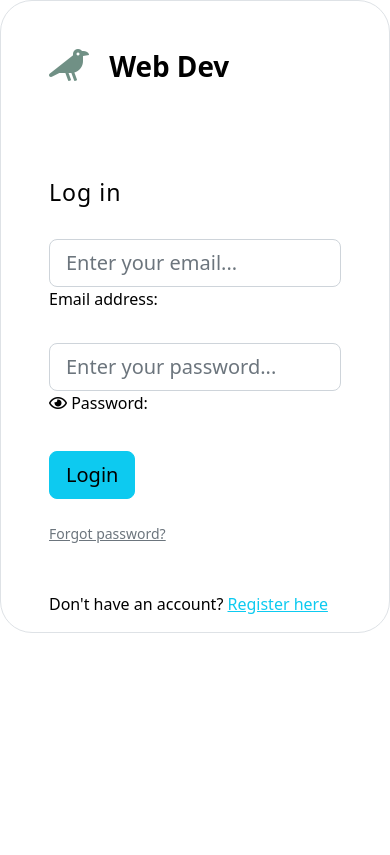
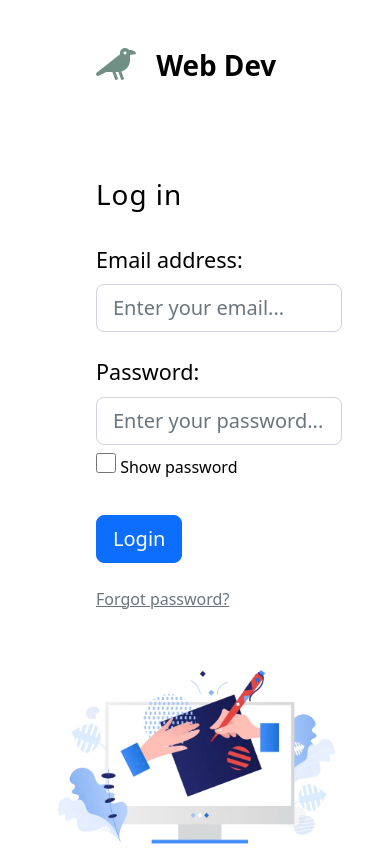
Before and after one commit to minhvu120201dn/company-hr, a PHP site: page / in a window 390 px wide. Before the commit the page ends 633 px from the top, so only its background shows below. Run offline with PHP 8.4, Linux system fonts and the light colour scheme; some libraries are stand-ins or nearby versions.

Commit message:
fix design

```diff
--- a/backend/db_conn.php
+++ b/backend/db_conn.php
@@ -3,7 +3,7 @@ function connect_database(){
     $hostName = "localhost";
     $userName = "root";
     $password = "Thanhvaviet!!";
-    $dbName = "company-hr";
+    $dbName = "company_hr";
     $conn = mysqli_connect($hostName, $userName, $password, $dbName);
     if (mysqli_connect_errno()) {
         echo "Failed to connect to MySQL: " . mysqli_connect_error();
--- a/backend/test.php
+++ b/backend/test.php
@@ -24,10 +24,13 @@ if (isset($_POST["login"])){
 }
 
 $conn = connect_database();
-$sql = "SELECT * FROM users WHERE username = '$email' AND password = '$password' ";
+$sql = "SELECT * FROM user WHERE email = '$email' AND password = '$password' ";
 $result = mysqli_query($conn, $sql);
 
 if ($result->num_rows == 0){
     echo "No user found";
 }
+else {
+    echo "user connected. mail: $email password: $password";
+}
 ?>
--- a/login.php
+++ b/login.php
@@ -1,70 +1,58 @@
-<!-- <body>
-    <div class="panel-body">
-        <form action="backend/test.php" method="post">
-        <div class="form-group">
-            <label for="email">Email:</label><br>
-            <input type="text" name="email" placeholder="Enter your email..."><br><br>
-        </div>
-        <div class="form-group">
-            <label for="password">Password:</label><br>
-            <input type="password" name="password" id="password" placeholder="Enter your password...">
-            <i class="far fa-eye" onclick="togglePassword()" style="margin-left: -30px; cursor: pointer;"></i><br><br>
-        </div>
-            <button type="submit" class="btn btn-secondary btn-md btn-block" name="login"> Log in </button>
-        </form>
-    </div>
-</body> -->
-  <!--Section: Section #5-->
-  <section id="section-5">
-    <!--Section: Demo-->
-    <section class="pb-4">
-  <div class="bg-white border rounded-5">
 
-    <section class="w-100">
+<!DOCTYPE html>
+<html lang="en">
+
+<head>
+    <title>Company-HR</title>
+    <meta name="viewport" content="width=device-width, initial-scale=1">
+    <link rel="stylesheet" href="https://cdn.jsdelivr.net/npm/bootstrap@5.2.2/dist/css/bootstrap.min.css">
+    <link rel="stylesheet" href="https://cdnjs.cloudflare.com/ajax/libs/font-awesome/5.13.0/css/all.min.css">
+    <link rel="stylesheet" href="styles.css">
+    <script src="https://cdn.jsdelivr.net/npm/bootstrap@5.2.2/dist/js/bootstrap.bundle.min.js"></script>
+</head>
+
+</html>
+<body>
+</body>
+  <div class="bg-white mx-5">
       <div class="row">
-        <div class="col-sm-5 text-black">
-
-          <div class="px-5 ms-xl-4">
+        <div class="col-sm-5 px-auto mx-auto text-black">
+          <div class="ps-5 ms-xl-4">
             <i class="fas fa-crow fa-2x me-3 pt-5 mt-xl-0" style="color: #709085;"></i>
             <span class="h1 fw-bold mb-0">Web Dev</span>
           </div>
 
-          <div class="d-flex align-items-center px-5 ms-xl-4 mt-5 pt-5 pt-xl-0 mt-xl-n5">
-
+          <div class="d-flex align-items-center ps-5 ms-xl-4 mt-5 pt-5 pt-xl-0 mt-xl-n5">
             <form style="width: 23rem;" action="backend/test.php" method="post">
 
-              <h3 class="fw-normal mb-3 pb-3" style="letter-spacing: 1px;">Log in</h3>
+              <h1 class="fw-normal mb-3 pb-3" style="letter-spacing: 1px;">Log in</h1>
 
               <div class="form-outline mb-4">
+                <label class="form-label fs-4" for="email">Email address:</label><br>
                 <input type="email" name="email" class="form-control form-control-lg" placeholder="Enter your email..."/>
-                <label class="form-label" for="email">Email address:</label><br>
               </div>
 
               <div class="form-group mb-4">
-
+                <label class="form-label fs-4" for="password">Password:</label>
                 <input type="password" name="password" id="password" class="form-control form-control-lg" placeholder="Enter your password..."/>
-                <i class="far fa-eye" onclick="togglePassword()" style="cursor: pointer;"></i>
-                <label class="form-label" for="password">Password:</label>
+                <input type="checkbox" class="checkbox mt-2" onclick="togglePassword()" style="cursor: pointer; width: 20px; height: 20px;">
+                <label class="form-label fs-6" for="password">Show password</label>
               </div>
 
               <div class="pt-1 mb-4">
-                <button type="submit" class="btn btn-info btn-lg btn-block" type="button" name="login">Login</button>
+                <button type="submit" class="btn btn-primary btn-lg btn-block" type="button" name="login">Login</button>
               </div>
 
-              <p class="small mb-5 pb-lg-2"><a class="text-muted" href="#!">Forgot password?</a></p>
-              <p>Don't have an account? <a href="#!" class="link-info">Register here</a></p>
-
+              <div class="large mb-5 pb-lg-2"><a class="text-muted" href="#!">Forgot password?</a></div>
             </form>
           </div>
         </div>
-        <div class="col-sm-7 px-0 d-none d-sm-block">
+        <div class="col-sm-6 d-flex flex-wrap align-items-center">
           <img src="login-img.png" alt="Login image"
-            class="img-fluid" style="object-fit: cover; object-position: right;">
+            class="img-fluid mx-auto d-block"">
         </div>
       </div>
-    </section>
-  </div>
-</section>
+    </div>
 <script>
 function togglePassword() {
   var x = document.getElementById("password");
--- a/styles.css
+++ b/styles.css
@@ -11,3 +11,9 @@
       height: 100%;
     }
 }
+
+.helper {
+    display: inline-block;
+    height: 100%;
+    vertical-align: middle;
+}
```
